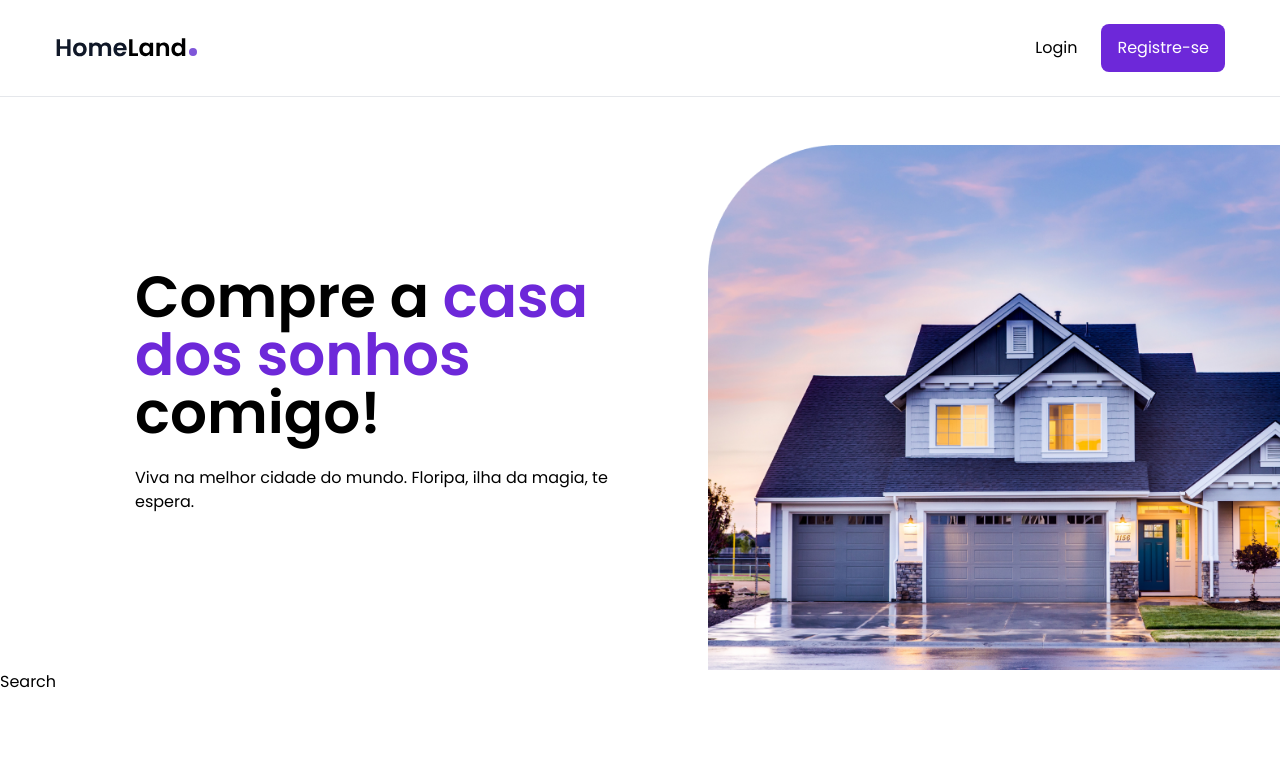
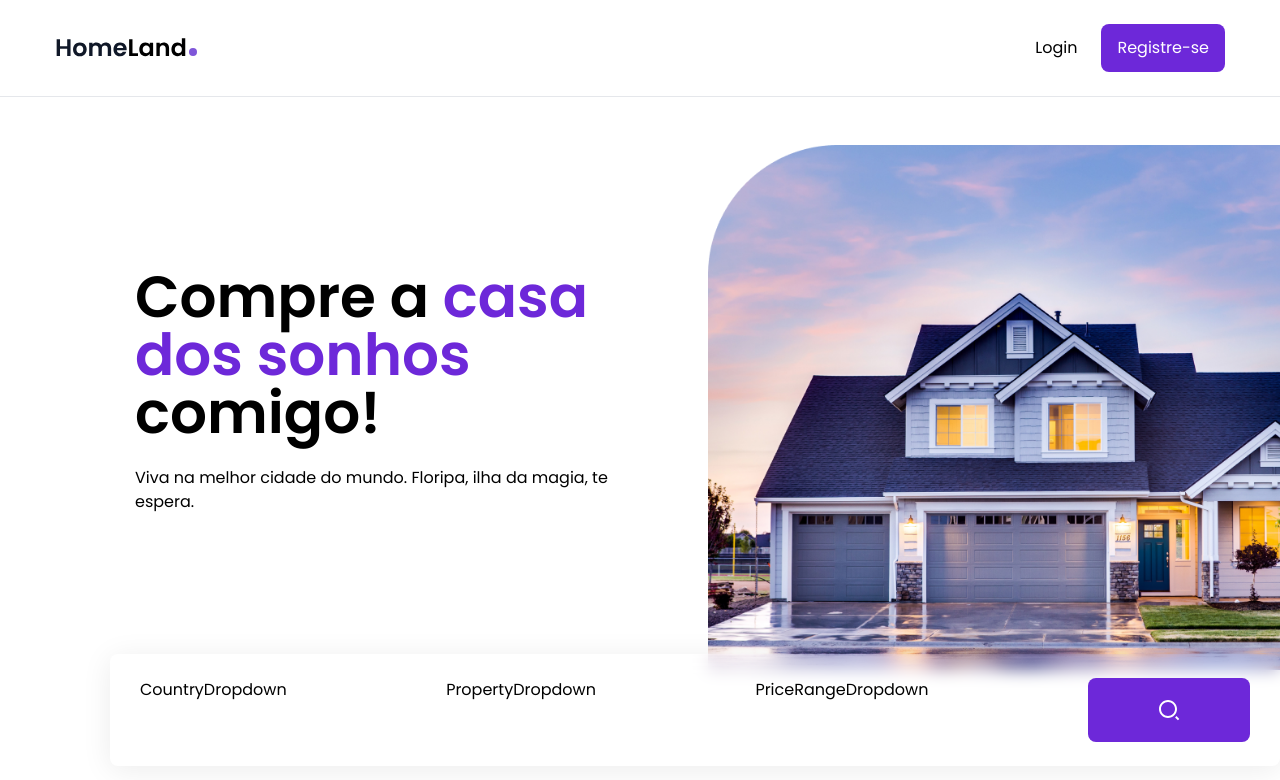
Before and after one commit to devsakae/henrycorretor, a React (Create React App) app: page / in a window 1280 px wide. Shown: the top 780 px of the page. Built offline with nearby package versions, Linux system fonts and the light colour scheme.

Commit message:
contexto instalado

```diff
--- a/src/components/HouseContext.js
+++ b/src/components/HouseContext.js
@@ -1,7 +1,38 @@
-import React from 'react';
+import React, { useState, useEffect, createContext } from 'react';
 
-const HouseContext = () => {
-  return <div>HouseContext</div>;
+import { housesData } from '../data';
+
+export const HouseContext = createContext();
+
+const HouseContextProvider = ({ children }) => {
+  const [houses, setHouses] = useState(housesData);
+  const [country, setCountry] = useState('Localização (todos)');
+  const [countries, setCountries] = useState([]);
+  const [property, setProperty] = useState('Tipo (todos)');
+  const [properties, setProperties] = useState([]);
+  const [price, setPrice] = useState('Faixa de preço (todos)');
+  const [loading, setLoading] = useState(false);
+
+  return (
+    <HouseContext.Provider value={{
+      houses,
+      setHouses,
+      country,
+      setCountry,
+      countries,
+      setCountries,
+      property,
+      setProperty,
+      properties,
+      setProperties,
+      price,
+      setPrice,
+      loading,
+      setLoading,
+    }}>
+      { children }
+    </HouseContext.Provider>
+  );
 };
 
-export default HouseContext;
+export default HouseContextProvider;
--- a/src/components/Search.js
+++ b/src/components/Search.js
@@ -1,7 +1,23 @@
-import React from 'react';
+import React, { useContext } from 'react';
+import CountryDropdown from './CountryDropdown';
+import PropertyDropdown from './PropertyDropdown';
+import PriceRangeDropdown from './PriceRangeDropdown';
+import { RiSearch2Line } from 'react-icons/ri';
+import { HouseContext } from './HouseContext';
 
 const Search = () => {
-  return <div>Search</div>;
+  const { houses } = useContext(HouseContext);
+  console.log(houses);
+  return (
+    <div className='px-[30px] py-6 max-w-[1170px] ms-auto flex flex-col lg:flex-row justify-between gap-4 lg:gap-x-3 relative lg:-top-4 lg:shadow-1 bg-white lg:bg-transparent lg:backdrop-blur rounded-lg'>
+      <CountryDropdown />
+      <PropertyDropdown />
+      <PriceRangeDropdown />
+      <button className='bg-violet-700 hover:bg-violet-800 transition w-full lg:max-w-[162px] h-16 rounded-lg flex justify-center items-center text-white text-2xl'>
+        <RiSearch2Line />
+      </button>
+    </div>
+  );
 };
 
 export default Search;
--- a/src/index.js
+++ b/src/index.js
@@ -2,14 +2,16 @@
 import ReactDOM from 'react-dom/client';
 import App from './App';
 import './index.css';
-
 import { BrowserRouter as Router } from 'react-router-dom';
+import HouseContextProvider from './components/HouseContext';
 
 const root = ReactDOM.createRoot(document.getElementById('root'));
 root.render(
-  <Router>
-    <React.StrictMode>
-      <App />
-    </React.StrictMode>
-  </Router>
+  <HouseContextProvider>
+    <Router>
+      <React.StrictMode>
+        <App />
+      </React.StrictMode>
+    </Router>
+  </HouseContextProvider>
 );
```
